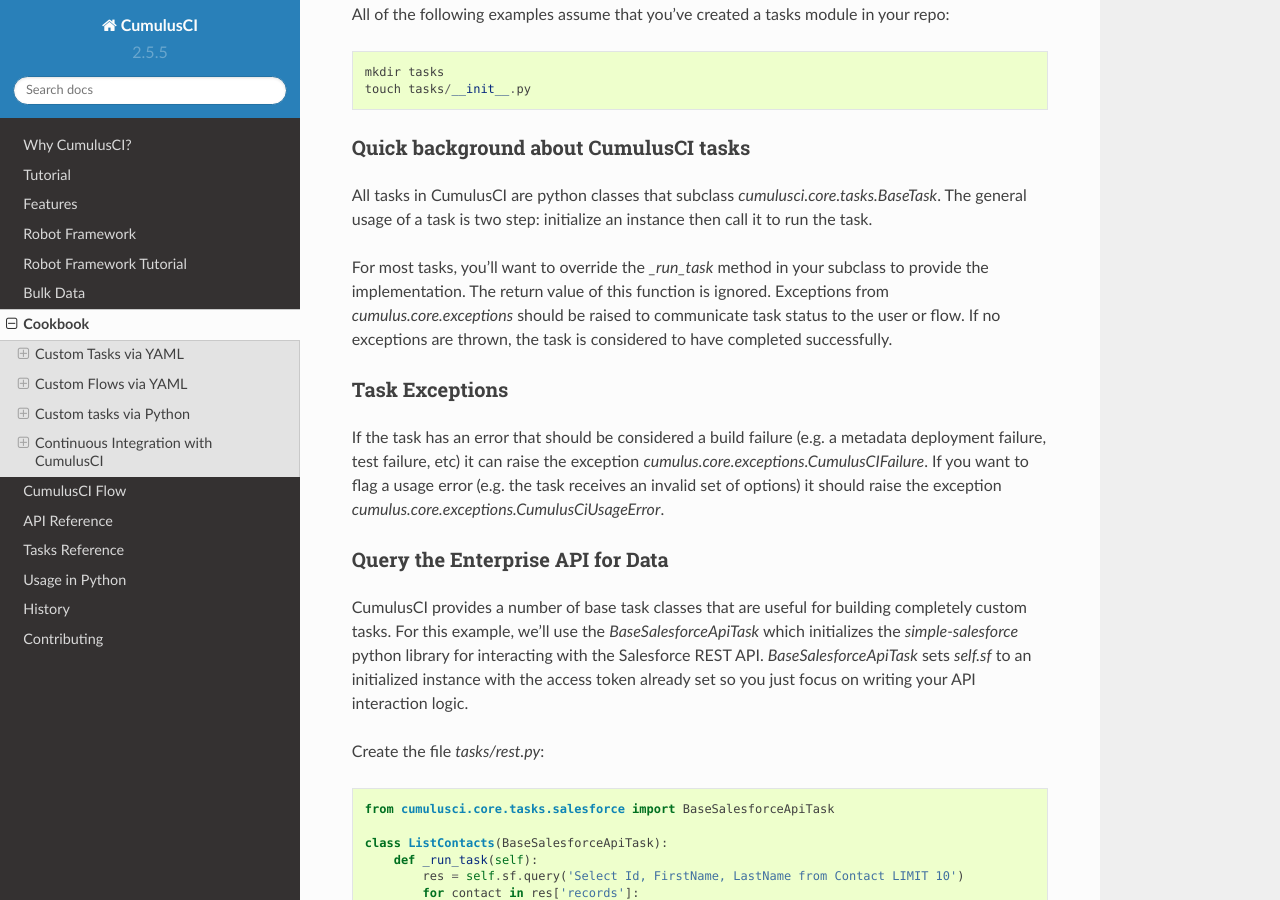
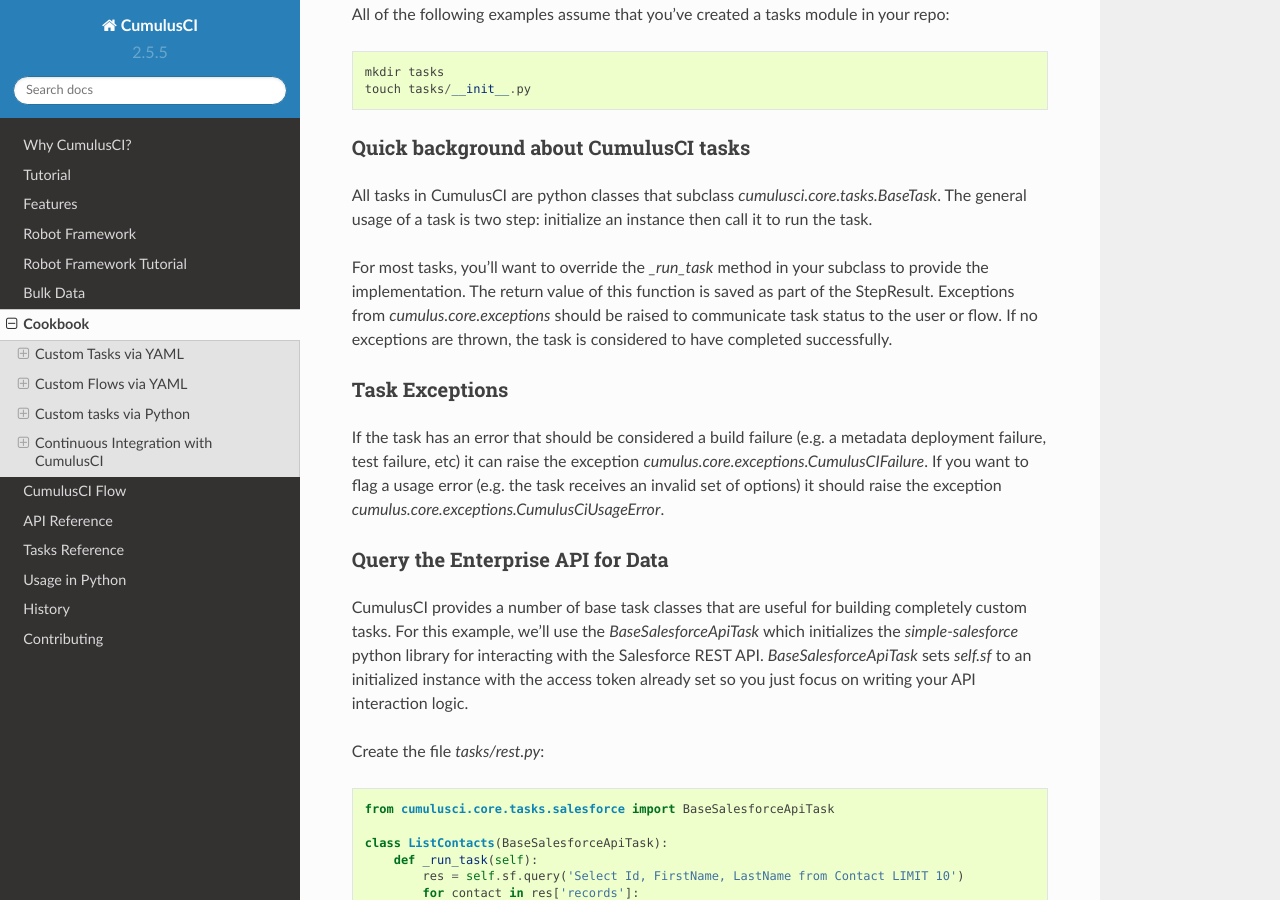
Before and after one commit to SFDO-Tooling/CumulusCI, a Sphinx documentation site: the page built from docs/cookbook.rst, in a window 1280 px wide and 900 px high, scrolled down 2859 px. Built offline with Sphinx 7.4.7 and the Read the Docs theme 2.0.0, drawn with Linux system fonts in a browser that asks for light colours.

Commit message:
Improved wording of the handling of task return values.

```diff
--- a/docs/cookbook.rst
+++ b/docs/cookbook.rst
@@ -124,7 +124,7 @@
 
 All tasks in CumulusCI are python classes that subclass `cumulusci.core.tasks.BaseTask`.  The general usage of a task is two step: initialize an instance then call it to run the task.
 
-For most tasks, you'll want to override the `_run_task` method in your subclass to provide the implementation. The return value of this function is ignored. Exceptions from `cumulus.core.exceptions` should be raised to communicate task status to the user or flow. If no exceptions are thrown, the task is considered to have completed successfully.
+For most tasks, you'll want to override the `_run_task` method in your subclass to provide the implementation. The return value of this function is saved as part of the StepResult. Exceptions from `cumulus.core.exceptions` should be raised to communicate task status to the user or flow. If no exceptions are thrown, the task is considered to have completed successfully.
 
 Task Exceptions
 ---------------
```
